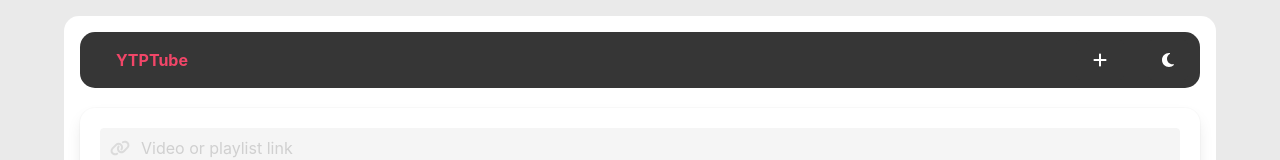
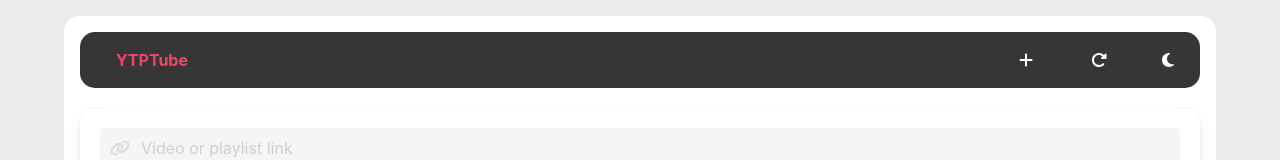
Before and after one commit to arabcoders/ytptube, a Vue app in the folder frontend/: page / in a window 1280 px wide. Shown: the top 160 px of the page. Built offline with nearby package versions, Linux system fonts and the light colour scheme; no server answers.

Commit message:
Added reload button.

```diff
--- a/frontend/src/App.vue
+++ b/frontend/src/App.vue
@@ -1,5 +1,6 @@
 <template>
-  <PageHeader :config="config" @toggleForm="addForm = !addForm" @toggleTasks="showTasks = !showTasks" />
+  <PageHeader :config="config" @toggleForm="addForm = !addForm" @toggleTasks="showTasks = !showTasks"
+    @reload="reloadWindow" />
   <formAdd v-if="addForm" :config="config" @addItem="addItem" />
   <pageTasks v-if="showTasks" :tasks="config.tasks" />
   <DownloadingList :config="config" :queue="downloading" @deleteItem="deleteItem" />
@@ -176,6 +177,8 @@ const playItem = (item) => {
   video_link.value = config.app.url_host + config.app.url_prefix + baseDir + encodeURIComponent(item.filename);
 };
 
+const reloadWindow = () => window.location.reload();
+
 bus.on((event, data) => {
   if (!['show_form'].includes(event)) {
     return true;
--- a/frontend/src/components/Page-Header.vue
+++ b/frontend/src/components/Page-Header.vue
@@ -15,6 +15,11 @@
       <div class="navbar-item" v-if="config.tasks.length > 0">
         <button v-tooltip="'Show/Hide Tasks'" class="button is-dark has-tooltip-bottom" @click="$emit('toggleTasks')">
           <font-awesome-icon icon="fa-solid fa-tasks" />
+        </button>
+      </div>
+      <div class="navbar-item">
+        <button v-tooltip="'Reload window'" class="button is-dark has-tooltip-bottom" @click="$emit('reload')">
+          <font-awesome-icon icon="fa-solid fa-rotate-right" />
         </button>
       </div>
       <div class="navbar-item">
```
